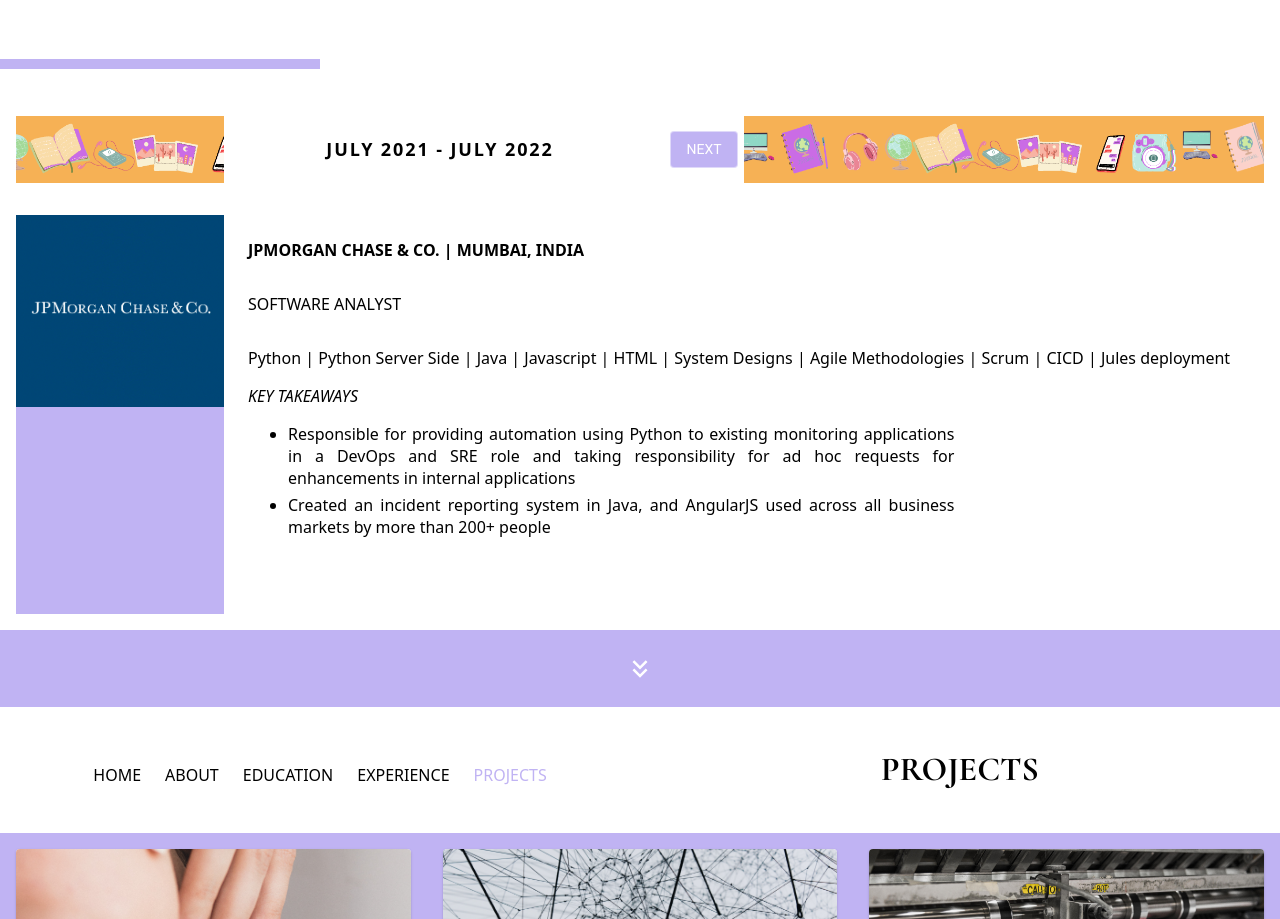
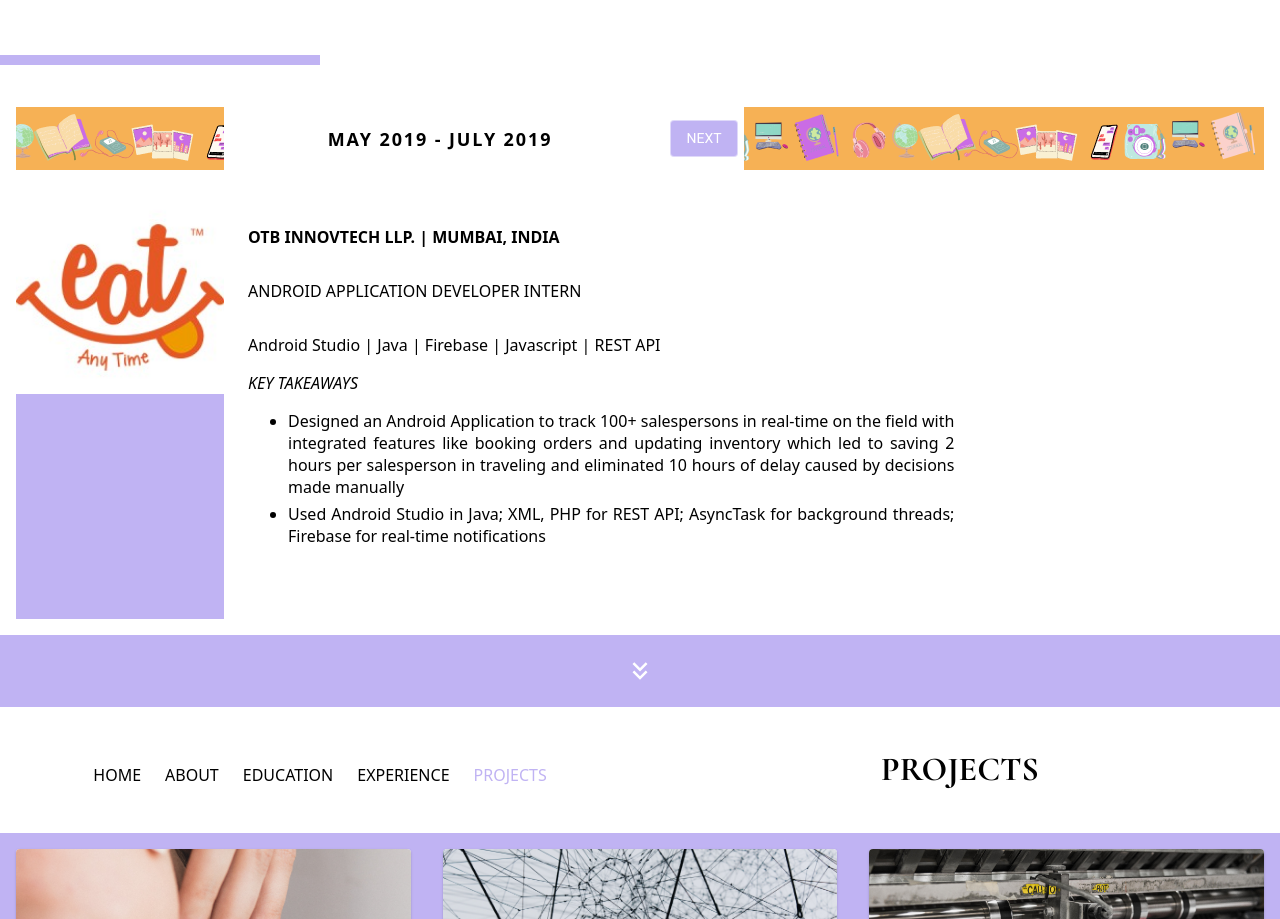
Before and after one commit to rachanac16/reflection, a React (Create React App) app: page / in a window 1280 px wide. Shown: the part 2493-3412 px from the top of the page. Built offline with nearby package versions, Linux system fonts and the light colour scheme.

Commit message:
updated with latest info

```diff
--- a/package.json
+++ b/package.json
@@ -4,9 +4,13 @@
   "version": "0.1.0",
   "private": true,
   "dependencies": {
+    "@emotion/react": "^11.11.4",
+    "@emotion/styled": "^11.11.5",
+    "@mui/icons-material": "^5.15.15",
     "@testing-library/jest-dom": "^5.16.5",
     "@testing-library/react": "^13.4.0",
     "@testing-library/user-event": "^13.5.0",
+    "prettier": "^3.2.5",
     "react": "^18.2.0",
     "react-dom": "^18.2.0",
     "react-scripts": "5.0.1",
--- a/src/components/ExperienceData.js
+++ b/src/components/ExperienceData.js
@@ -1,10 +1,45 @@
 import otb from "../assets/icons/otb.png";
 import JPMorgan from "../assets/icons/jpmc.png";
 import deesha from "../assets/icons/deesha.jpg";
+import cvs from "../assets/icons/cvs.png";
 
 const ExperienceData = [
     {
         id:0,
+        shortName:'otb',
+        companyName:'OTB INNOVTECH LLP.',
+        position:'ANDROID APPLICATION DEVELOPER INTERN',
+        location:'MUMBAI, INDIA',
+        date:'MAY 2019 - JULY 2019',
+        description:['Designed an Android Application to track 100+ salespersons in real-time on the field with integrated features like booking orders and updating inventory which led to saving 2 hours per salesperson in traveling and eliminated 10 hours of delay caused by decisions made manually'
+        ,'Used Android Studio in Java; XML, PHP for REST API; AsyncTask for background threads; Firebase for real-time notifications'],
+        icon:otb,
+        skills:"Android Studio | Java | Firebase | Javascript | REST API"
+    },{
+        id:1,
+        shortName:'jpmc',
+        companyName:'JPMORGAN CHASE & CO.',
+        position:'SOFTWARE ANALYST INTERN',
+        location:'MUMBAI, INDIA',
+        date:'JUNE 2020 - JULY 2020',
+        description:['Developed a Web Application using Spring-boot, ReactJS, and MySQL for handling daily activities of an NGO and providing a seamless volunteer experience with dynamic schedules that used a heuristic approach for organizing events'],
+        icon:JPMorgan,
+        skills:"Spring Boot | Java | React.js | HTML | Javascript"
+    },
+    {
+        id:2,
+        shortName:'deesha',
+        companyName:'DEESHA TRADE ENDEAVORS PVT. LTD.',
+        position:'BACKEND DEVELOPER INTERN',
+        location:'MUMBAI, INDIA',
+        date:'MARCH 2021 - APRIL 2021',
+        description:['Developed the application, tested, and maintained 10+ endpoints using Spring boot for an auction system of tea products'
+        ,'Improved the database to store the client information and the auction details for fast and real-time querying'],
+        icon:deesha,
+        skills:"Spring Boot | Java | Design Patterns | REST API | React.js",
+    },
+    {
+        id:3,
         shortName:'jpmc',
         companyName:'JPMORGAN CHASE & CO.',
         position:'SOFTWARE ANALYST',
@@ -16,38 +51,15 @@ const ExperienceData = [
         skills:"Python | Python Server Side | Java | Javascript | HTML | System Designs | Agile Methodologies | Scrum | CI\CD | Jules deployment"
     },
     {
-        id:1,
-        shortName:'deesha',
-        companyName:'DEESHA TRADE ENDEAVORS PVT. LTD.',
-        position:'BACKEND DEVELOPER INTERN',
-        location:'MUMBAI, INDIA',
-        date:'MARCH 2021 - APRIL 2022',
-        description:['Developed the application, tested, and maintained 10+ endpoints using Spring boot for an auction system of tea products'
-        ,'Improved the database to store the client information and the auction details for fast and real-time querying'],
-        icon:deesha,
-        skills:"Spring Boot | Java | Design Patterns | REST API | React.js",
-    },{
-        id:2,
-        shortName:'jpmc',
-        companyName:'JPMORGAN CHASE & CO.',
-        position:'SOFTWARE ANALYST INTERN',
-        location:'MUMBAI, INDIA',
-        date:'JUNE 2020 - JULY 2021',
-        description:['Developed a Web Application using Spring-boot, ReactJS, and MySQL for handling daily activities of an NGO and providing a seamless volunteer experience with dynamic schedules that used a heuristic approach for organizing events'],
-        icon:JPMorgan,
-        skills:"Spring Boot | Java | React.js | HTML | Javascript"
-    },
-    {
-        id:3,
-        shortName:'otb',
-        companyName:'OTB INNOVTECH LLP.',
-        position:'ANDROID APPLICATION DEVELOPER INTERN',
-        location:'MUMBAI, INDIA',
-        date:'MAY 2019 - JULY 2019',
-        description:['Designed an Android Application to track 100+ salespersons in real-time on the field with integrated features like booking orders and updating inventory which led to saving 2 hours per salesperson in traveling and eliminated 10 hours of delay caused by decisions made manually'
-        ,'Used Android Studio in Java; XML, PHP for REST API; AsyncTask for background threads; Firebase for real-time notifications'],
-        icon:otb,
-        skills:"Android Studio | Java | Firebase | Javascript | REST API"
+        id:4,
+        shortName:'cvs',
+        companyName:'CVS Health',
+        position:'CLOUD ENGINEER',
+        location:'IRVING, TEXAS',
+        date:'JULY 2023 - Present',
+        description:['Responsible for architecting and implementing cloud solutions', 'Developing software solutions around client requirements in Python and Angular.', 'Deploying and maintaining CI/CD pipelines'],
+        icon:cvs,
+        skills:"Python | Angular | CircleCI | Harness | Postgres | MongoDB"
     }
 ];
 
--- a/src/components/ExperienceRecord.js
+++ b/src/components/ExperienceRecord.js
@@ -5,11 +5,11 @@ import ArrowForwardIosIcon from '@mui/icons-material/ArrowForwardIos';
 
 function ExperienceRecord(props){
 
-    const [record, setRecord] = useState(ExperienceData[props.id]);
+    const [record, setRecord] = useState(props.record);
 
     useEffect(()=>{
-        setRecord(ExperienceData[props.id]);
-    },[props.id]);
+        setRecord(props.record);
+    },[props.record]);
 
     return <Grid item container xs={12} md={12} lg={12} className="bg-white" p={2}>
                 <Grid item xs={2} md={2} lg={2} className="bg-primary dispaly-flex-start">
--- a/src/pages/Experience.js
+++ b/src/pages/Experience.js
@@ -1,5 +1,5 @@
 import { Avatar, Grid, IconButton, Box, Typography, Button } from '@mui/material';
-import React, { useState } from 'react';
+import React, { useEffect, useState } from 'react';
 import KeyboardDoubleArrowDownIcon from '@mui/icons-material/KeyboardDoubleArrowDown';
 import Navbar from '../components/Navbar';
 import ExperienceData from '../components/ExperienceData';
@@ -13,21 +13,27 @@ function Experience(props){
     const [currentRecord, setCurrentRecord] = useState(0);
     const [showArrowLeft, setShowArrowLeft] = useState(false);
     const [showArrowRight, setShowArrowRight] = useState(true);
+    const [experienceData, setExperienceData] = useState(ExperienceData);
+    const progressFactor = 100/ExperienceData.length
+
+    useEffect(()=>{
+        setExperienceData(ExperienceData.reverse());
+    }, []);
 
     const increaseCurrentRecord=()=>{
-       if(currentRecord<ExperienceData.length-2){
+       if(currentRecord<experienceData.length-2){
             setShowArrowRight(true);
             setShowArrowLeft(true);
         }else{
             setShowArrowRight(false);
         }
         const progress = document.querySelector("#progress");
-        progress.style.width = (25*(currentRecord+2)) + '%';
+        progress.style.width = (progressFactor*(currentRecord+2)) + '%';
         setCurrentRecord(currentRecord+1);
     }
 
     const decreaseCurrentRecord= ()=>{
-        if(currentRecord===ExperienceData.length-1){
+        if(currentRecord===experienceData.length-1){
             setShowArrowRight(true);
         }else if(currentRecord>1){
             setShowArrowLeft(true);
@@ -36,7 +42,7 @@ function Experience(props){
         }
         setCurrentRecord(currentRecord-1);
         const progress = document.querySelector("#progress");
-        progress.style.width = (25*(currentRecord)) + '%';
+        progress.style.width = (progressFactor*(currentRecord)) + '%';
     }
 
     const resetCurrentRecord=()=>{
@@ -44,7 +50,7 @@ function Experience(props){
         setShowArrowLeft(false);
         setShowArrowRight(true);
         const progress = document.querySelector("#progress");
-        progress.style.width = 25 + '%';
+        progress.style.width = progressFactor + '%';
     }
 
 
@@ -70,7 +76,7 @@ function Experience(props){
                                          <Button onClick={()=>decreaseCurrentRecord()} variant='outlined' color="secondary" sx={{ "&:hover": { color: "#c0b3f3", backgroundColor:"#ffffff" }, backgroundColor:"#c0b3f3"}} className="button">PREV</Button>
                                 </Grid>
                             }
-                            <Grid item xs={8} md={8} lg={showArrowLeft ? 8: 10} className='center-flex'>{ExperienceData[currentRecord].date}</Grid>
+                            <Grid item xs={8} md={8} lg={showArrowLeft ? 8: 10} className='center-flex'>{experienceData[currentRecord].date}</Grid>
                             <Grid item xs={2} md={2} lg={2} className='center-flex'>
                                 {showArrowRight?
                                 // <IconButton onClick={()=>increaseCurrentRecord()}>
@@ -88,7 +94,7 @@ function Experience(props){
                         <Grid item className="divider height100" xs={0} md={5} lg={5}></Grid>
                     </Grid>
                 </Grid>
-                <ExperienceRecord id={currentRecord}/>
+                <ExperienceRecord record={experienceData[currentRecord]}/>
 
                 <Grid item container xs={12} md={12} lg={12} className="center-flex bg-primary">
                     <IconButton onClick={()=>props.scrollTo("#projects")}><KeyboardDoubleArrowDownIcon color="secondary" sx={{ fontSize: "30px", "&:hover": { color: "#000000" }}}/></IconButton>
--- a/src/pages/Projects.js
+++ b/src/pages/Projects.js
@@ -1,9 +1,8 @@
-import { Card, CardContent, CardHeader, CardMedia, Grid, Typography, IconButton} from '@mui/material';
+import { Card, CardContent, CardMedia, Grid, IconButton} from '@mui/material';
 import React from 'react';
 import onlineprintshop from './../assets/icons/onlineprintshop.jpg';
 import skinscanapi from './../assets/icons/skinscanapi.jpg';
 import MIB from './../assets/icons/MIB.jpg';
-import Typewriter from 'typewriter-effect';
 import GitHubIcon from '@mui/icons-material/GitHub';
 import PictureAsPdfIcon from '@mui/icons-material/PictureAsPdf';
 import Navbar from '../components/Navbar';
```
Also changed, not shown: src/assets/icons/cvs.png (added), 1 other file (tests, documents, lock files or other folders).
